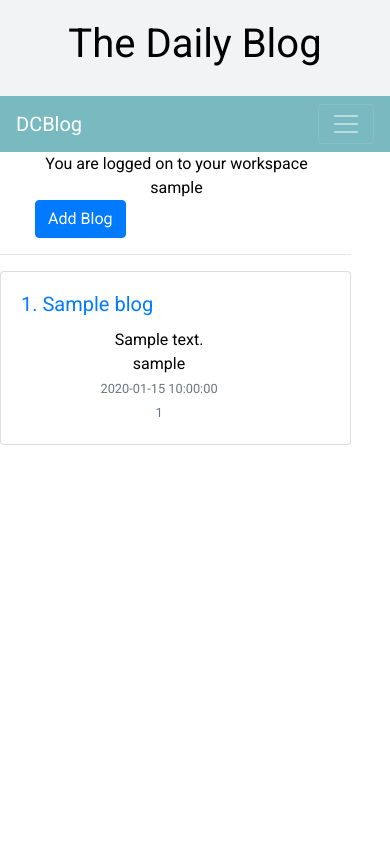
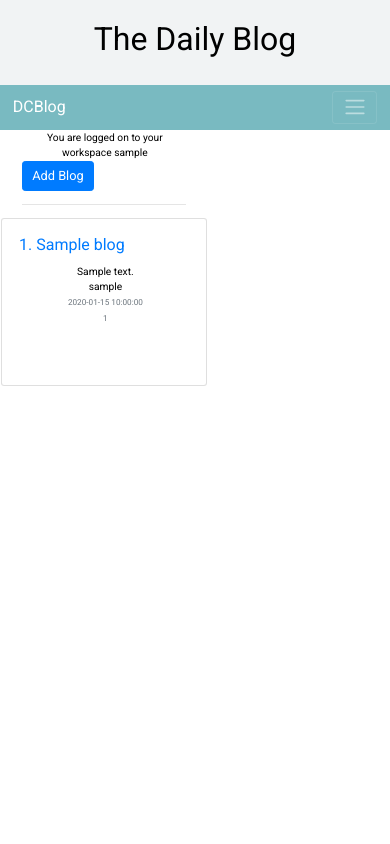
Before and after one commit to Code-Institute-Submissions/Milestone-3-Project-1, a Flask app: page /edit in a window 390 px wide. Run offline with Flask 2, Linux system fonts and the light colour scheme; the visitor is signed in with stand-in values (Sample User, id 1); grey boxes marked "Sample" are stand-in pictures; a database or web service that is not in the repository returns one stand-in record (values such as "Sample title"); some libraries are stand-ins or nearby versions.

Commit message:
more media queries added for responsive behaviour

```diff
--- a/static/css/styles.css
+++ b/static/css/styles.css
@@ -1,4 +1,4 @@
-html,body {
+html, body {
     width: 100%;
     height: 100%;
     font-family: 'Roboto', sans-serif;
@@ -11,7 +11,8 @@ html,body {
     padding: 0 0 0 2px;
     margin: auto;
  }
- form#users-signup.signup,form#users-login.login,form#add_blog.add_blog{
+ form#users-signup.signup,form#users-login.login,
+ form#add_blog.add_blog,form#edit_blog.edit_blog{
      margin: auto;
      padding: 0 0 0 2px;
      width:80%;
@@ -22,10 +23,12 @@ html,body {
    }
 
 }
+
 @media screen and (max-width: 1000px) {
    div.row{
-       width:90%;
+       width:100%;
        margin: 0 0 0 0;
+       padding-left: 20%;
    }
   #lhs-aside{
       display:none;
@@ -36,19 +39,27 @@ html,body {
   img.card-img{
       display: none;
   }
-  div #section-center.column{
+  section #section-center.column{
+      width:100%;
+      margin: 0 0 0 200px;
+  }
+  div.column{
       width:100%;
   }
   .crop-text2{
       display: none;
   }
 
+
 }
 
 @media screen and (min-width: 1000px) {
+     body{
+        font-size: 100%;
+   }
 
-  div #section-center.column{
-      width:100%;
+  section #section-center.column{
+      width:90%;
   }
   .crop-text2{
       display: none;
@@ -63,14 +74,21 @@ html,body {
    img#img_src.card-img{
        margin-left: 30%;
    }
+
 }
 @media screen and (min-width: 1200px) {
-      aside #rhs-aside.column{
-      width: 10%;
-  }
+
+
     div #section-center.column{
       width:80%;
   }
+    div.column{
+        width:90%;
+    }
+    div.row{
+    width:90%;
+    }
+
    .h2, h2{
     width:80%;
     text-align: center;
@@ -79,6 +97,63 @@ html,body {
  }
 
 
+}
+@media screen and (min-width: 300px) {
+    div.row{
+       width:100%;
+       padding-left: 1px;
+
+   }
+   html,body{
+        font-size: 0.8rem;
+   }
+
+   div#blogs.card.mb-3{
+       padding-bottom: 10px;
+   }
+   div.card-body{
+       margin: 0 0 10px 0;
+       padding-bottom: 50px;
+   }
+
+}
+@media screen and (min-width: 700px) {
+    div.row{
+       width:100%;
+       padding-left: 1px;
+
+   }
+   html,body{
+        font-size: 0.8rem;
+   }
+
+   div#blogs.card.mb-3{
+       padding-bottom: 10px;
+   }
+   div.card-body{
+       margin: 0 0 10px 0;
+       padding-bottom: 50px;
+   }
+
+}
+@media screen and (min-width: 768px) {
+
+
+}@media screen and (min-width: 1000px) {
+
+    html,body{
+        font-size: 1rem;
+   }
+}
+@media screen and (min-width: 1800px) {
+
+   html,body{
+        font-size: 1.2rem;
+   }
+
+}
+hr{
+    width:80%;
 }
 
 
@@ -100,8 +175,8 @@ h1{
 #lhs-aside{
     background-color: #f1f3f4;
     float: left;
-    width: 20%;
-    padding: 15px;
+    width: 16%;
+
 }
 section #section-center{
     float: left;
@@ -113,8 +188,7 @@ section #section-center{
 aside #rhs-aside.column{
     background-color: o#f1f3f4;
     float: left;
-    width: 20%;
-    padding: 15px;
+
 }
 #hero-welcome{
     text-align: center;
```
